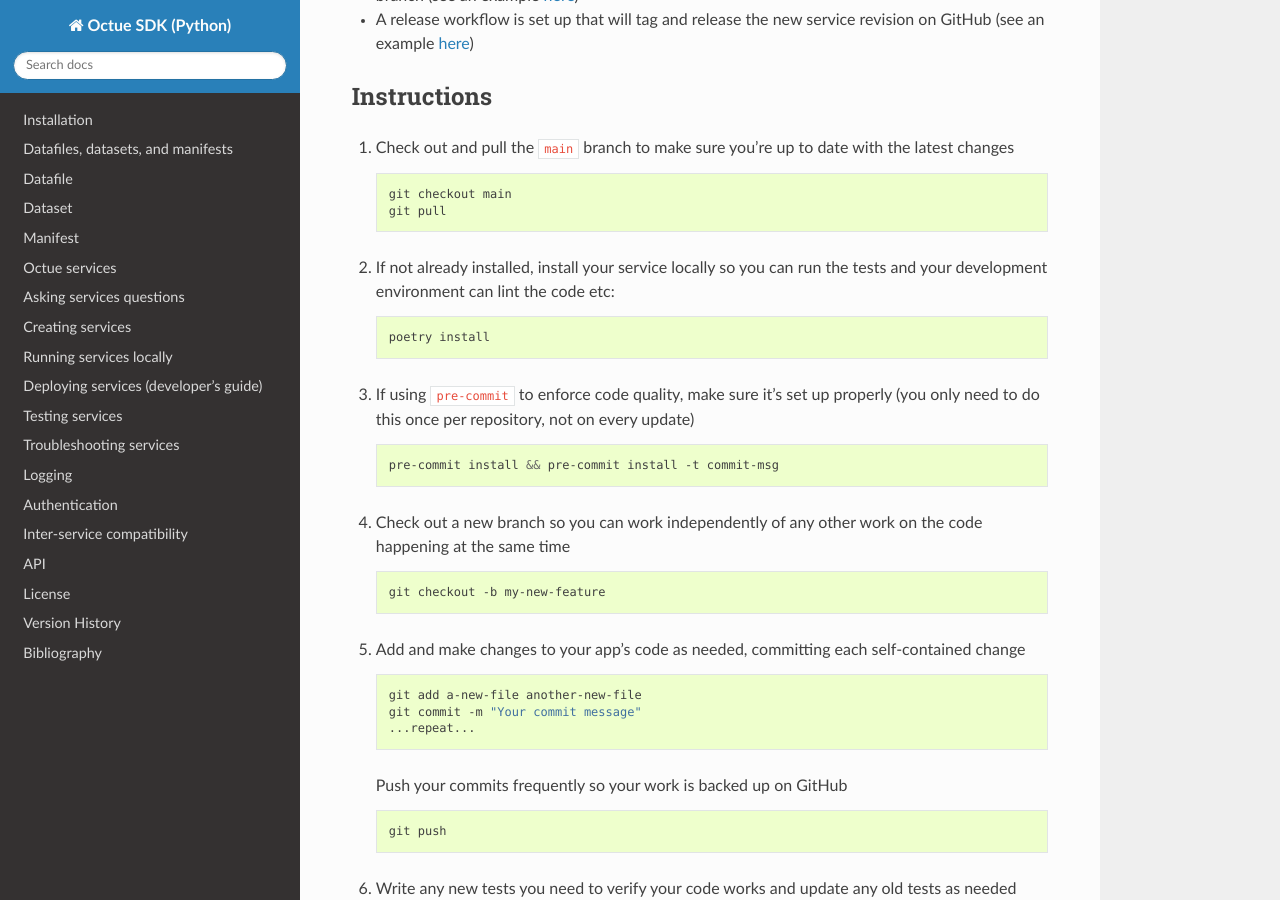
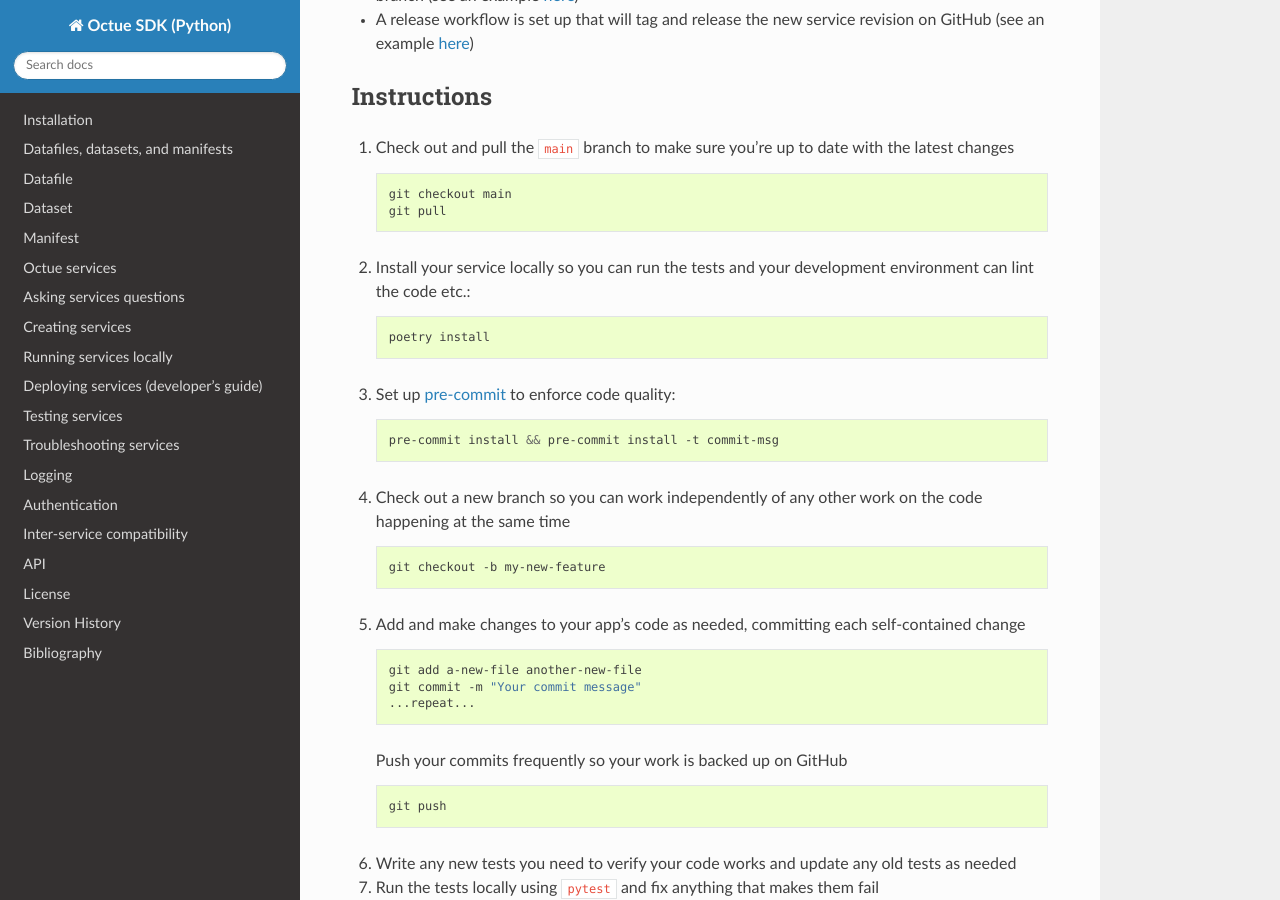
Before and after one commit to octue/octue-sdk-python, a Sphinx documentation site: the page built from docs/source/updating_services.rst, in a window 1280 px wide and 900 px high, scrolled down 369 px. Built offline with Sphinx 7.4.7 and the Read the Docs theme 3.1.0, drawn with Linux system fonts in a browser that asks for light colours.

Commit message:
DOC: Remove "if" statements and link to pre-commit

```diff
--- a/docs/source/updating_services.rst
+++ b/docs/source/updating_services.rst
@@ -23,15 +23,13 @@ Instructions
        git checkout main
        git pull
 
-2. If not already installed, install your service locally so you can run the tests and your development environment can
-   lint the code etc:
+2. Install your service locally so you can run the tests and your development environment can lint the code etc.:
 
    .. code-block:: shell
 
        poetry install
 
-3. If using ``pre-commit`` to enforce code quality, make sure it's set up properly (you only need to do this once per
-   repository, not on every update)
+3. Set up `pre-commit <https://pre-commit.com/>`_ to enforce code quality:
 
    .. code-block:: shell
 
```
